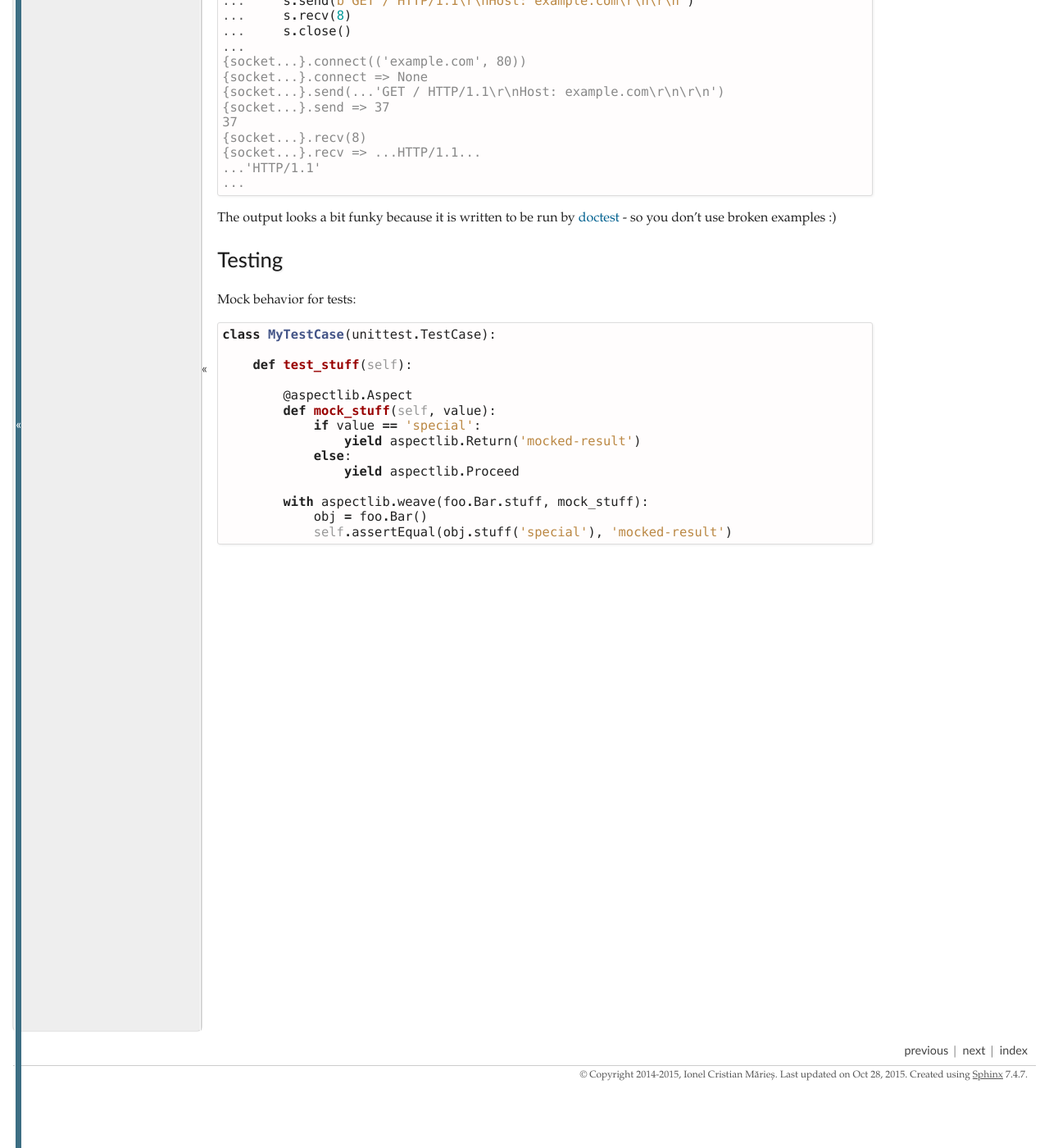
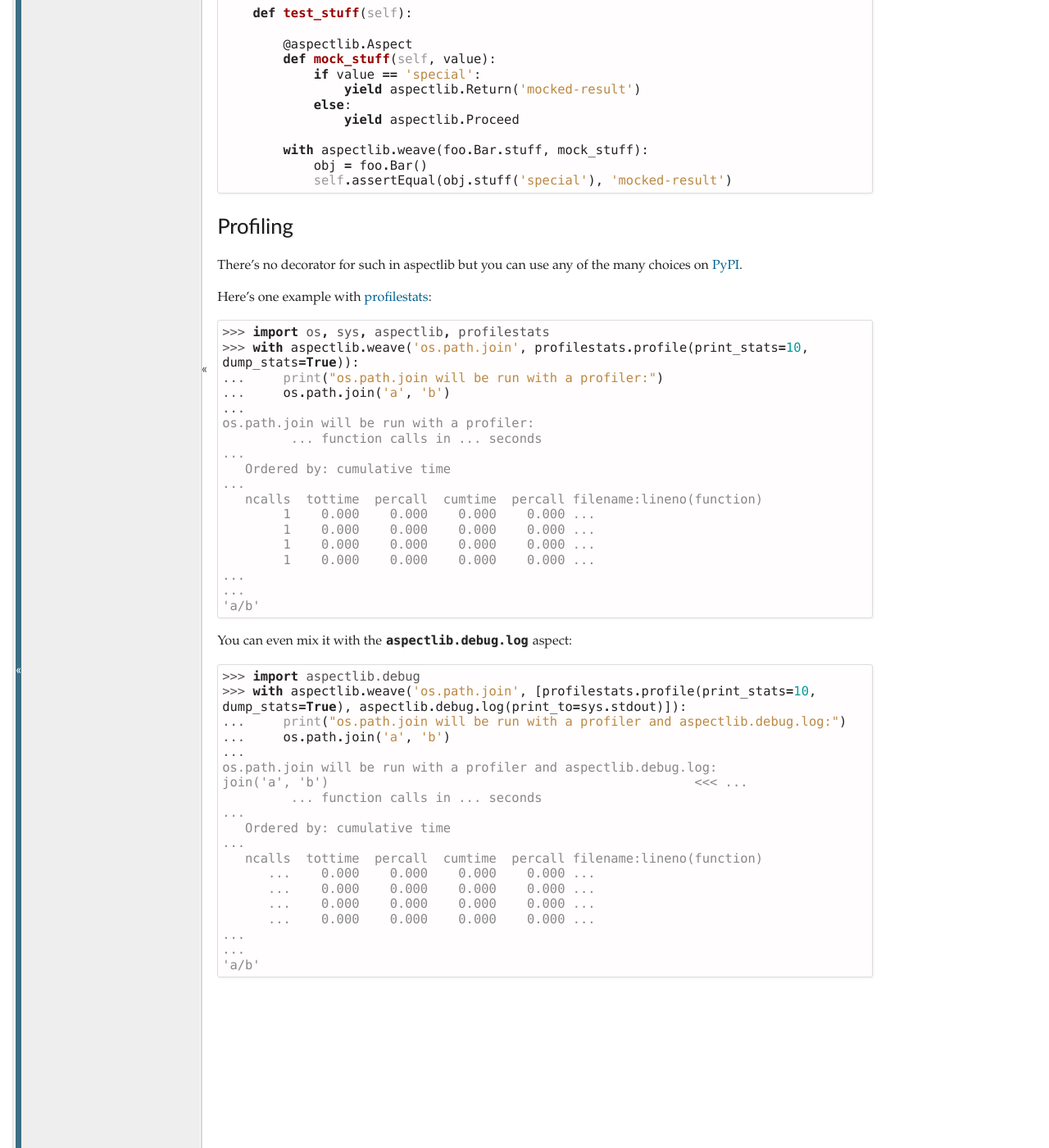
Before and after one commit to ionelmc/python-aspectlib, a Sphinx documentation site: the page built from docs/examples.rst, in a window 1280 px wide and 1400 px high, scrolled down 1437 px. Shown: the whole window at 82% size. Built offline with Sphinx 7.4.7, drawn with Linux system fonts in a browser that asks for light colours; some of the changed text lies outside the part shown.

Commit message:
Update examples. Ref #3.

```diff
--- a/docs/examples.rst
+++ b/docs/examples.rst
@@ -17,45 +15,23 @@
         def action(self, data):
             # do some stuff
 
-    def retry(retries=(1, 5, 15, 30, 60), retry_on=(IOError, OSError), prepare=None):
-        assert len(retries)
-
-        @aspectlib.Aspect
-        def retry_aspect(*args, **kwargs):
-            durations = retries
-            while True:
-                try:
-                    yield aspectlib.Proceed
-                    break
-                except retry_on as exc:
-                    if durations:
-                        logging.warn(exc)
-                        time.sleep(durations[0])
-                        durations = durations[1:]
-                        if prepare:
-                            prepare(*args, **kwargs)
-                    else:
-                        raise
-
-        return retry_aspect
-
 Now patch the ``Client`` class to have the retry functionality on all its methods:
 
 .. code-block:: python
 
-    aspectlib.weave(Client, retry())
+    aspectlib.weave(Client, aspectlib.contrib.retry())
 
 or with different retry options (reconnect before retry):
 
 .. code-block:: python
 
-    aspectlib.weave(Client, retry(prepare=lambda self, *_: self.connect())
+    aspectlib.weave(Client, aspectlib.contrib.retry(prepare=lambda self, *_: self.connect())
 
 or just for one method:
 
 .. code-block:: python
 
-    aspectlib.weave(Client.action, retry())
+    aspectlib.weave(Client.action, aspectlib.contrib.retry())
 
 You can see here the advantage of having reusable retry functionality. Also, the retry handling is
 decoupled from the ``Client`` class.
@@ -116,3 +92,55 @@
             with aspectlib.weave(foo.Bar.stuff, mock_stuff):
                 obj = foo.Bar()
                 self.assertEqual(obj.stuff('special'), 'mocked-result')
+
+Profiling
+---------
+
+There's no decorator for such in aspectlib but you can use any of the many choices on `PyPI <https://pypi.python.org/>`_.
+
+Here's one example with `profilestats <https://pypi.python.org/pypi/profilestats>`_:
+
+.. code-block:: pycon
+
+    >>> import os, sys, aspectlib, profilestats
+    >>> with aspectlib.weave('os.path.join', profilestats.profile(print_stats=10, dump_stats=True)):
+    ...     print("os.path.join will be run with a profiler:")
+    ...     os.path.join('a', 'b')
+    ...
+    os.path.join will be run with a profiler:
+             ... function calls in ... seconds
+    ...
+       Ordered by: cumulative time
+    ...
+       ncalls  tottime  percall  cumtime  percall filename:lineno(function)
+            1    0.000    0.000    0.000    0.000 ...
+            1    0.000    0.000    0.000    0.000 ...
+            1    0.000    0.000    0.000    0.000 ...
+            1    0.000    0.000    0.000    0.000 ...
+    ...
+    ...
+    'a/b'
+
+You can even mix it with the :obj:`aspectlib.debug.log` aspect:
+
+.. code-block:: pycon
+
+    >>> import aspectlib.debug
+    >>> with aspectlib.weave('os.path.join', [profilestats.profile(print_stats=10, dump_stats=True), aspectlib.debug.log(print_to=sys.stdout)]):
+    ...     print("os.path.join will be run with a profiler and aspectlib.debug.log:")
+    ...     os.path.join('a', 'b')
+    ...
+    os.path.join will be run with a profiler and aspectlib.debug.log:
+    join('a', 'b')                                                <<< ...
+             ... function calls in ... seconds
+    ...
+       Ordered by: cumulative time
+    ...
+       ncalls  tottime  percall  cumtime  percall filename:lineno(function)
+          ...    0.000    0.000    0.000    0.000 ...
+          ...    0.000    0.000    0.000    0.000 ...
+          ...    0.000    0.000    0.000    0.000 ...
+          ...    0.000    0.000    0.000    0.000 ...
+    ...
+    ...
+    'a/b'
```
Also changed, not shown: other parts of docs/examples.rst (+1 -3 lines).
